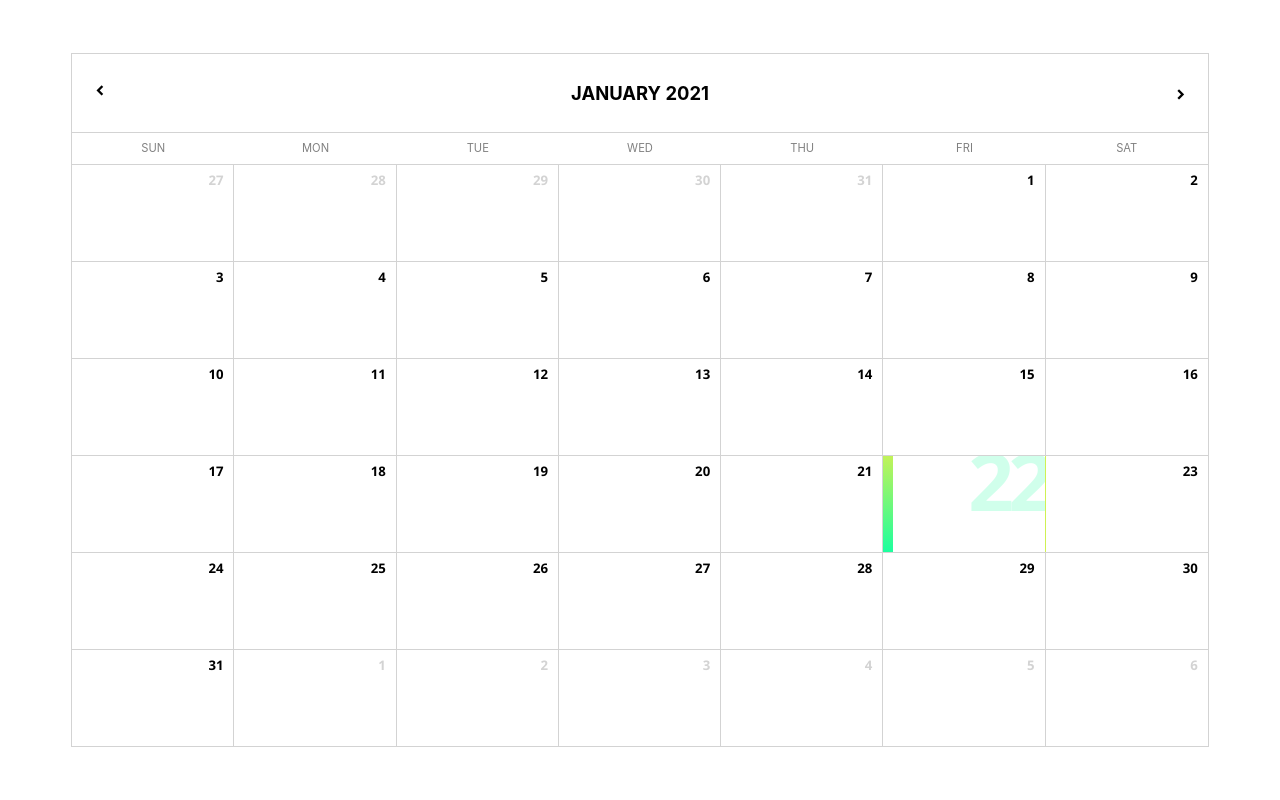
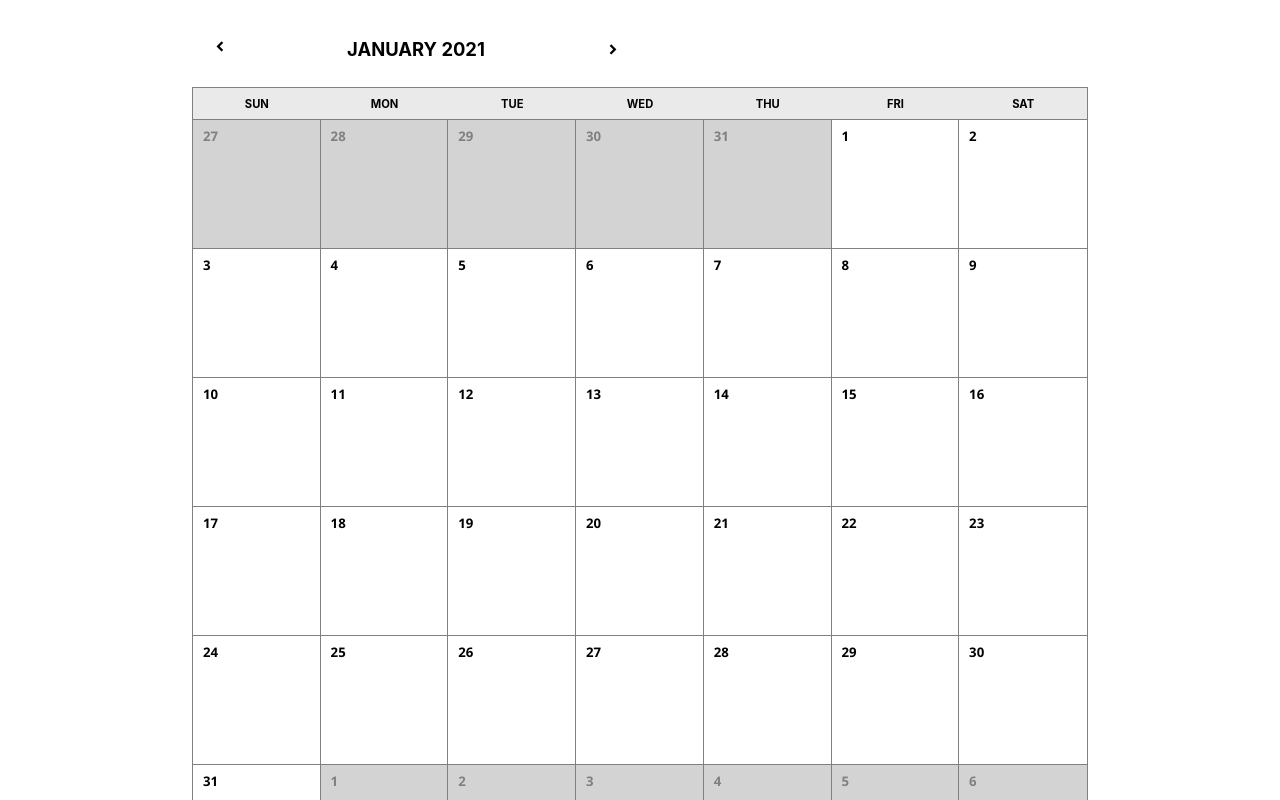
Before and after one commit to JIA-0302/TipTracker, a Next.js app: page /calendar in a window 1280 px wide. Built offline with nearby package versions, Linux system fonts and the light colour scheme.

Commit message:
update css
update css to reflect more of the prototype design

```diff
--- a/components/work-calendar/index.tsx
+++ b/components/work-calendar/index.tsx
@@ -53,7 +53,7 @@ const WorkCalendar: React.FunctionComponent = () => {
     const startDate = startOfWeek(currentDate)
     for (let i = 0; i < 7; i++) {
       days.push(
-          <div className={`${styles.column} ${styles.colCenter}`} key={i}>
+          <div className={`${styles.column} ${styles.colCenter} ${styles.daysOfTheWeek}`} key={i}>
             {format(addDays(startDate, i), dateFormat)}
           </div>
       )
@@ -94,7 +94,6 @@ const WorkCalendar: React.FunctionComponent = () => {
                 onClick={() => onDateClick(toDate(cloneDay))}
             >
               <span className={styles.number}>{formattedDate}</span>
-              <span className={styles.bg}>{formattedDate}</span>
             </div>
         )
         day = addDays(day, 1)
--- a/styles/Calendar.module.css
+++ b/styles/Calendar.module.css
@@ -29,7 +29,6 @@
     display: block;
     width: 100%;
     padding: 1.75em 0;
-    border-bottom: 1px solid lightgray;
     background: white;
 }
 /* GRID */
@@ -52,10 +51,10 @@
 /* Calendar */
 .calendar {
     display: block;
-    position: relative;
-    width: 90%;
+    position: fixed;
+    top: 10px;
+    width: 70%;
     background: white;
-    border: 1px solid lightgray;
     height: auto;
     margin:0 auto;
     box-sizing: border-box;
@@ -65,7 +64,7 @@
     font-weight: 700;
     font-size: 115%;
     padding: 1.5em 0;
-    border-bottom: 1px solid lightgray;
+    width: 50%;
 }
 .calendar .header .icon {
     cursor: pointer;
@@ -88,12 +87,16 @@
     color: gray;
     font-size: 70%;
     padding: .75em 0;
-    border-bottom: 1px solid lightgray;
+    border-top: 1px solid gray;
+    border-bottom: 1px solid gray;
+    background-color: #eaeaea;
+    border-right: 1px solid gray;
+    border-left: 1px solid gray;
 }
 .calendar .body .cell {
     position: relative;
-    height: 6em;
-    border-right: 1px solid lightgray;
+    height: 8em;
+    border-right: 1px solid gray;
     overflow: hidden;
     cursor: pointer;
     background: white;
@@ -103,16 +106,14 @@
     background: whitesmoke;
     transition: 0.5s ease-out;
 }
-.calendar .body .selected {
-    border-left: 10px solid transparent;
-    border-image: linear-gradient(45deg, #1affa0 0%,#cff153 40%);
-    border-image-slice: 1;
-}
+
 .calendar .body .row {
-    border-bottom: 1px solid lightgray;
+    border-bottom: 1px solid gray;
+    border-left: 1px solid gray;
+    border-right: 1px solid gray;
 }
 .calendar .body .row:last-child {
-    border-bottom: none;
+    border-bottom: 1px solid gray;
 }
 .calendar .body .cell:last-child {
     border-right: none;
@@ -122,15 +123,14 @@
     font-size: 82.5%;
     line-height: 1;
     top: .75em;
-    right: .75em;
+    left: .75em;
     font-weight: 700;
 }
-.calendar .body .cell:hover .number, .calendar .body .selected .number   {
-    visibility:hidden;
-}
+
 .calendar .body .disabled {
-    color: lightgray;
+    color: gray;
     pointer-events: none;
+    background-color: lightgrey;
 }
 .calendar .body .cell .bg {
     font-weight: 700;
@@ -168,3 +168,8 @@
     justify-content: flex-end;
     text-align: right;
 }
+
+.daysOfTheWeek {
+    color: black;
+    font-weight: bold;
+}
```
